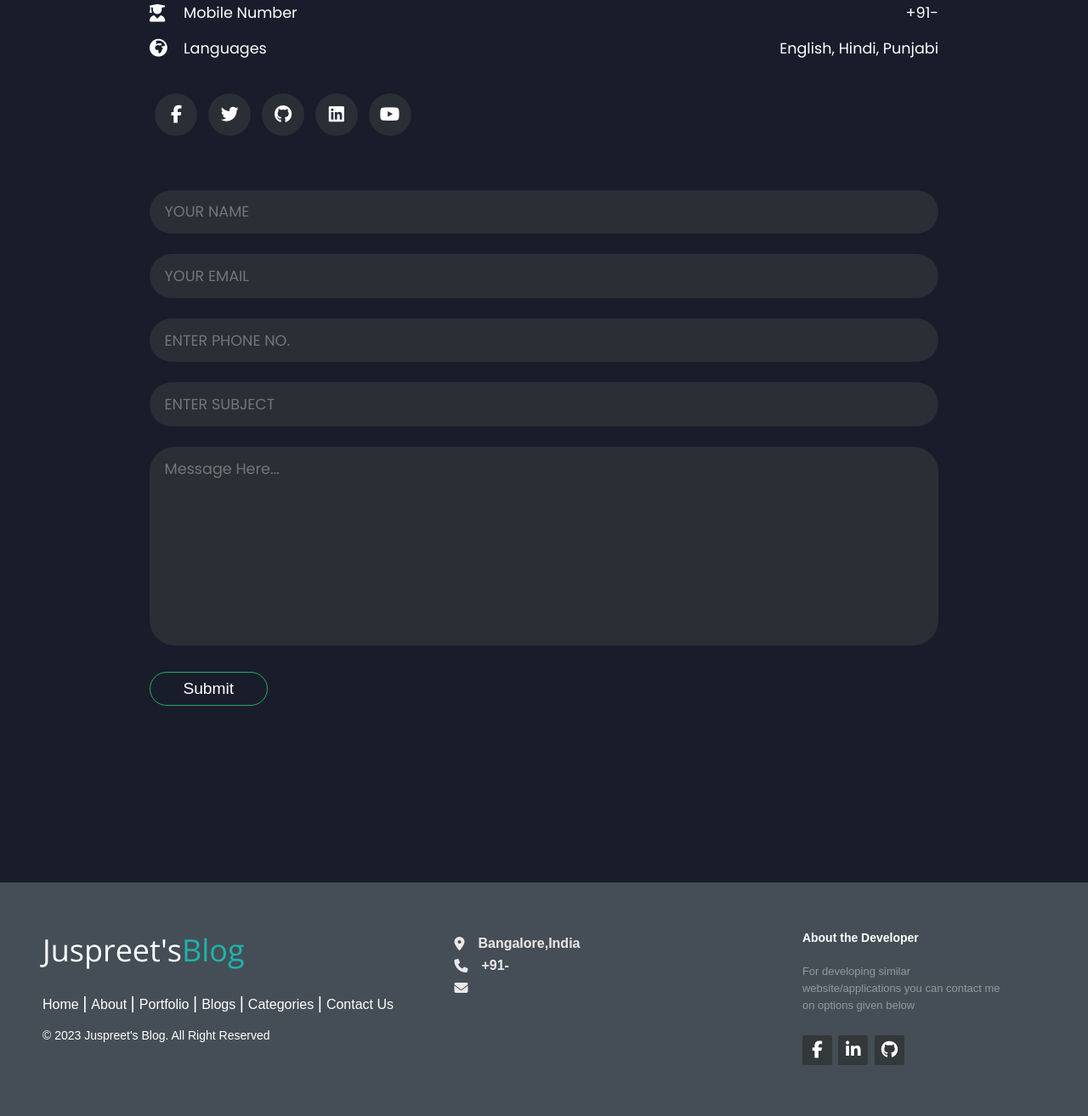
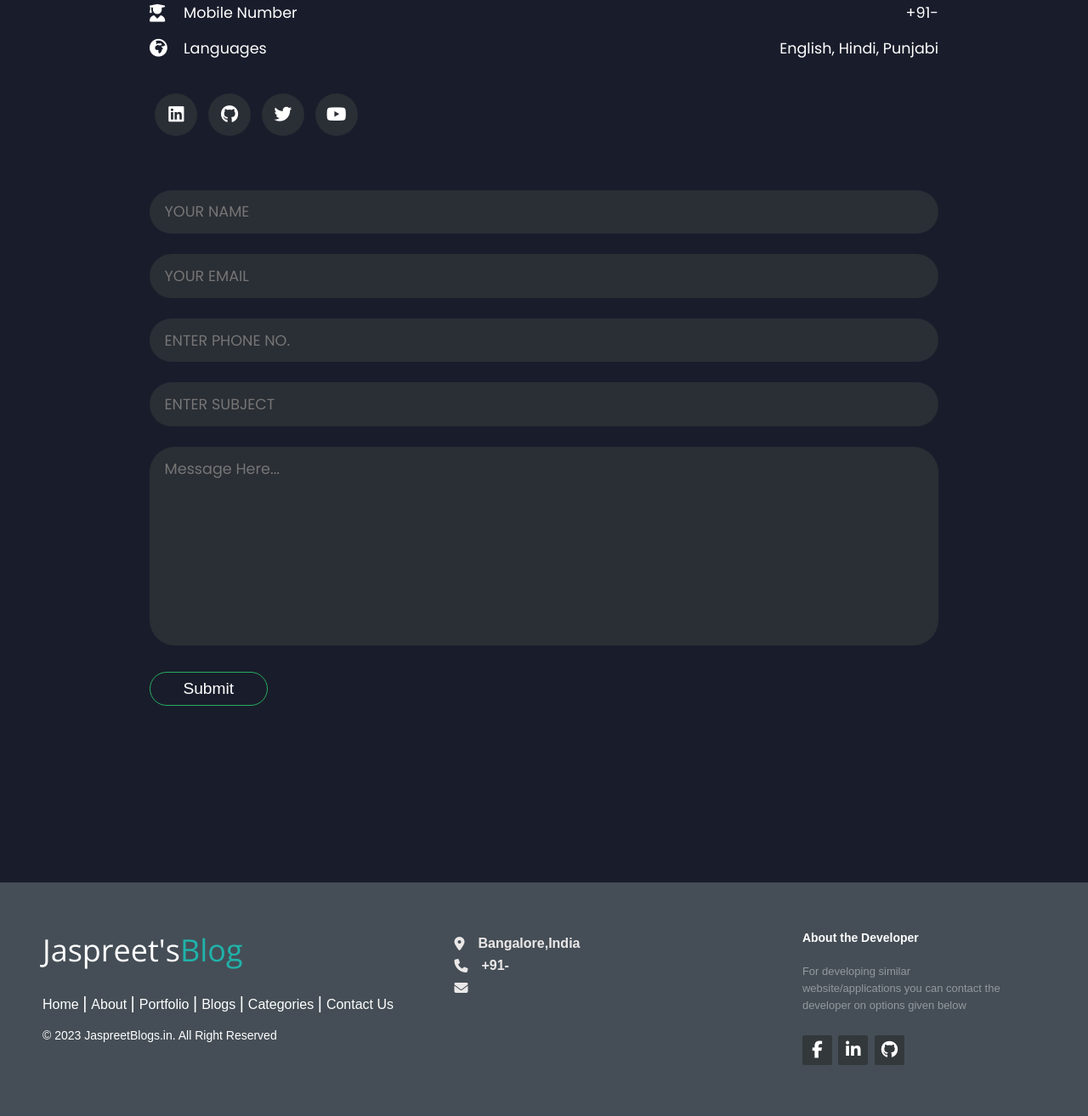
Before and after one commit to juspreet51/BlogWebsite, a Django app: template home/templates/home.html in a window 1280 px wide. Shown: the part 3751-5065 px from the top of the page at 85% size. Run offline with Django 4.2, Linux system fonts and the light colour scheme; the template is opened without the code that fills it, so the values that code supplies are empty; some libraries are stand-ins or nearby versions.

Commit message:
updated juspreet in homepage to jaspreet

```diff
--- a/home/templates/home.html
+++ b/home/templates/home.html
@@ -336,17 +336,14 @@
                         </div>
                         <div class="contact-icons">
                             <div class="contact-icon">
-                                <a href={{personal.facebook}} target="_blank">
-                                    <i class="fab fa-facebook-f"></i>
-                                </a>
-                                <a href={{personal.twitter}} target="_blank">
-                                    <i class="fab fa-twitter"></i>
+                                <a href={{personal.linkedin}} target="_blank">
+                                    <i class="fab fa-linkedin"></i>
                                 </a>
                                 <a href={{personal.github}} target="_blank">
                                     <i class="fab fa-github"></i>
                                 </a>
-                                <a href={{personal.linkedin}} target="_blank">
-                                    <i class="fab fa-linkedin"></i>
+                                <a href={{personal.twitter}} target="_blank">
+                                    <i class="fab fa-twitter"></i>
                                 </a>
                                 <a href={{personal.youtube}} target="_blank">
                                     <i class="fab fa-youtube"></i>
@@ -390,7 +387,7 @@
 
 			<div class="footer-left">
 
-				<h3>Juspreet's<span>Blog</span></h3>
+				<h3>Jaspreet's<span>Blog</span></h3>
 
 				<p class="footer-links">
 					<a href="#home" class="link-1">Home</a>
@@ -407,7 +404,7 @@
 
 				</p>
 
-				<p class="footer-company-name">© 2023 Juspreet's Blog. All Right Reserved</p>
+				<p class="footer-company-name">© 2023 JaspreetBlogs.in. All Right Reserved</p>
 			</div>
 
 			<div class="footer-center">
@@ -433,7 +430,7 @@
 
 				<p class="footer-company-about">
 					<span>About the Developer</span>
-					For developing similar website/applications you can contact me on options given below
+					For developing similar website/applications you can contact the developer on options given below
 				</p>
 
 				<div class="footer-icons">
```
